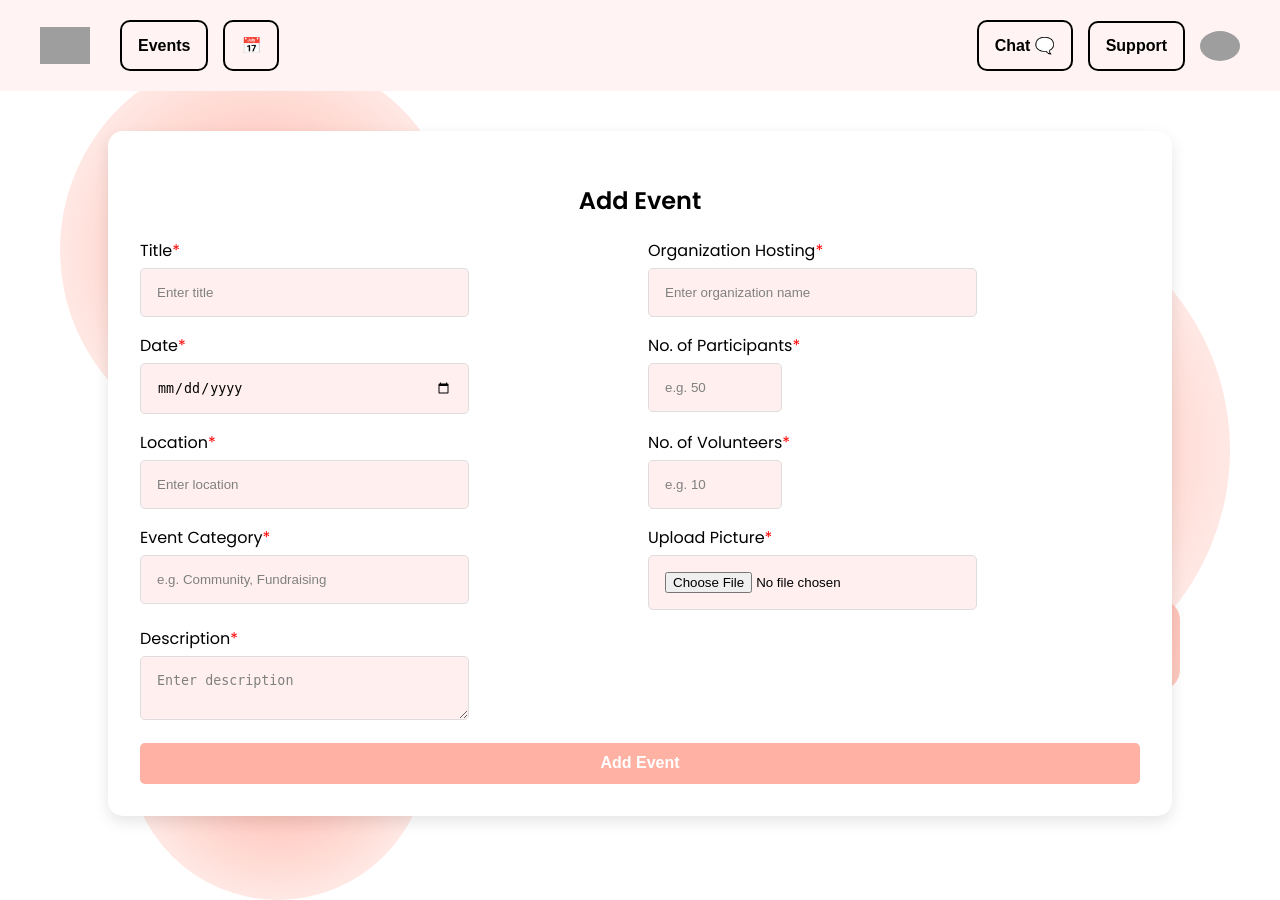
After one commit to DatGuyLolzz/CONNEX, a Flask app: page /add-event in a window 1280 px wide. The commit adds this page. Run offline with Flask 3, Linux system fonts and the light colour scheme; grey boxes are pictures that could not be loaded.

Commit message:
add event

```diff
--- a/app.py
+++ b/app.py
@@ -1,11 +1,15 @@
 from flask import Flask, render_template
 from dotenv import load_dotenv
 from app.routes import routes
+import os
 
 load_dotenv()  # Load environment variables from .env
 
 def create_app():
     app = Flask(__name__)
+    app.secret_key = os.getenv("SECRET_KEY", "your_secret_key")  # secure sessions
+    app.config["UPLOAD_FOLDER"] = "static/uploads"
+    os.makedirs(app.config["UPLOAD_FOLDER"], exist_ok=True)
     app.register_blueprint(routes)
     return app
 
--- a/app/routes.py
+++ b/app/routes.py
@@ -1,6 +1,15 @@
-from flask import Blueprint, render_template
+from flask import Blueprint, render_template, request, redirect, url_for, flash
+import os
+from werkzeug.utils import secure_filename
 
 routes = Blueprint("routes", __name__, template_folder="templates")
+
+# Configurations for uploads
+UPLOAD_FOLDER = "static/uploads"
+ALLOWED_EXTENSIONS = {"png", "jpg", "jpeg", "gif"}
+
+def allowed_file(filename):
+    return '.' in filename and filename.rsplit('.', 1)[1].lower() in ALLOWED_EXTENSIONS
 
 @routes.route("/")
 def login():
@@ -13,3 +22,32 @@ def signup():
 @routes.route("/events-management")
 def events_management():
     return render_template("admin_events.html")
+
+@routes.route("/add-event", methods=["GET", "POST"])
+def add_event():
+    if request.method == "POST":
+        title = request.form.get("title")
+        date = request.form.get("date")
+        location = request.form.get("location")
+        organization = request.form.get("organization")
+        description = request.form.get("description")
+        category = request.form.get("category")
+        volunteers = request.form.get("volunteers")
+        participants = request.form.get("participants")
+        picture = request.files.get("picture")
+
+        # Basic validation
+        if not all([title, date, location, organization, description, category, volunteers, participants, picture]):
+            flash("All fields are required!", "danger")
+            return redirect(url_for("routes.add_event"))
+
+        if picture and allowed_file(picture.filename):
+            filename = secure_filename(picture.filename)
+            picture.save(os.path.join(UPLOAD_FOLDER, filename))
+            flash("Event added successfully!", "success")
+            return redirect(url_for("routes.events_management"))
+        else:
+            flash("Invalid file type. Please upload an image.", "danger")
+            return redirect(url_for("routes.add_event"))
+
+    return render_template("add_events.html")
--- /dev/null
+++ b/app/templates/add_events.html
@@ -0,0 +1,314 @@
+<!DOCTYPE html>
+<html lang="en">
+<head>
+  <meta charset="UTF-8">
+  <meta name="viewport" content="width=device-width, initial-scale=1.0">
+  <title>Add Event</title>
+  <link href="https://fonts.googleapis.com/css2?family=Poppins:wght@400;600&display=swap" rel="stylesheet">
+  <style>
+    /* Gradient Background Shapes */
+    .bg-shape {
+      position: absolute;
+      border-radius: 50%;
+      background: radial-gradient(circle at center, #FFB1A3, #ffb1a300);
+      z-index: 0;
+    }
+
+    .circle-1 { width: 400px; height: 400px; top: 50px; left: 60px; }
+    .circle-2 { width: 300px; height: 300px; top: 600px; left: 10%; }
+    .circle-3 { width: 500px; height: 500px; bottom: 100px; right: 50px; }
+
+    .rect-1 {
+      width: 300px;
+      height: 90px;
+      background: linear-gradient(135deg, #FFB1A3, #ffb1a3aa);
+      border-radius: 20px;
+      top: 600px;
+      right: 100px;
+      position: absolute;
+    }
+
+    body {
+      background-color: white;
+      font-family: 'Poppins', sans-serif;
+      margin: 0;
+      padding: 0;
+      overflow-x: hidden;
+    }
+
+    /* Navbar/Header Styles */
+    .header {
+      position: sticky;
+      top: 0;
+      z-index: 10;
+      background-color: #FFF3F3;
+
+      display: flex;
+      justify-content: space-between;
+      align-items: center;
+      padding: 20px 40px;
+    }
+
+    .header-left {
+      display: flex;
+      align-items: center;
+      gap: 20px;
+    }
+
+    .nav-menu-left {
+      display: flex;
+      gap: 15px;
+      margin-left: 10px;
+    }
+
+    .nav-menu-right {
+      display: flex;
+      align-items: center;
+      gap: 15px;
+    }
+
+    .btn {
+      background: none;
+      border: 2px solid #000;
+      padding: 14px 16px;
+      border-radius: 10px;
+      font-weight: bold;
+      cursor: pointer;
+      font-size: 1rem;
+      text-decoration: none;
+      color: black;
+    }
+
+    .btn:hover {
+      background-color: #ffb1a3;
+      color: white;
+    }
+
+    .hamburger {
+      display: none;
+      flex-direction: column;
+      cursor: pointer;
+      gap: 4px;
+    }
+
+    .hamburger div {
+      width: 25px;
+      height: 3px;
+      background: black;
+    }
+
+    /* Main Content */
+    .main-content {
+      display: flex;
+      padding: 40px;
+      gap: 30px;
+      position: relative;
+      z-index: 1;
+    }
+
+    .container {
+      width: 100%;
+      max-width: 1000px;
+      margin: auto;
+      background: white;
+      border-radius: 15px;
+      padding: 2rem;
+      box-shadow: 0 6px 15px rgba(0, 0, 0, 0.1);
+      z-index: 2;
+    }
+
+    h2 {
+      text-align: center;
+    }
+
+    form {
+      display: grid;
+      grid-template-columns: 1fr 1fr;
+      gap: 1rem;
+    }
+
+    label {
+      display: block;
+      margin-bottom: 5px;
+
+    }
+
+    input, textarea, select {
+      width: 60%;
+      padding: 1rem;
+      border: 1px solid #ddd;
+      border-radius: 5px;
+    }
+
+    /* Smaller width for volunteers and participants - override fixed width */
+    input[name="volunteers"],
+    input[name="participants"] {
+      max-width: 100px;
+    }
+    button {
+      grid-column: span 2;
+      padding: 0.7rem;
+      background: #ffb1a3;
+      color: white;
+      border: none;
+      border-radius: 5px;
+      font-weight: bold;
+      font-size: 1rem;
+      cursor: pointer;
+    }
+
+    ul {
+      padding: 0;
+      margin: 1rem 0;
+      list-style-type: none;
+      color: red;
+      font-weight: bold;
+    }
+    input, textarea, select {
+      background-color: #FFEFEF;
+      color: black;
+    }
+
+    input::placeholder,
+    textarea::placeholder {
+      color: grey;
+    }
+    .required-star {
+        color: red;
+      }
+
+
+    /* Responsive Styles */
+    @media (max-width: 768px) {
+      .main-content {
+        flex-direction: column;
+        padding: 20px;
+      }
+
+      .header {
+        flex-direction: column;
+        align-items: flex-start;
+        gap: 10px;
+      }
+
+      .nav-menu-left,
+      .nav-menu-right {
+        width: 100%;
+        display: none;
+        flex-direction: column;
+        gap: 10px;
+        margin-left: 0;
+      }
+
+      .nav-menu-left.show,
+      .nav-menu-right.show {
+        display: flex;
+      }
+
+      .hamburger {
+        display: flex;
+      }
+
+      .circle-1 { width: 150px; height: 150px; top: 30px; left: 20px; }
+      .circle-2 { width: 100px; height: 100px; top: 500px; left: 5%; }
+      .circle-3 { width: 180px; height: 180px; bottom: 60px; right: 30px; }
+      .rect-1 { width: 150px; height: 50px; top: 500px; right: 50px; }
+    }
+  </style>
+</head>
+<body>
+
+  <!-- Background Shapes -->
+  <div class="bg-shape circle-1"></div>
+  <div class="bg-shape circle-2"></div>
+  <div class="bg-shape circle-3"></div>
+  <div class="rect-1"></div>
+
+  <!-- Header -->
+  <header class="header">
+    <div class="header-left">
+      <img src="your-logo.png" alt="Logo" width="50" />
+      <div class="hamburger" onclick="toggleMenu()">
+        <div></div>
+        <div></div>
+        <div></div>
+      </div>
+      <div id="navMenuLeft" class="nav-menu-left">
+        <button class="btn">Events</button>
+        <button class="btn">📅</button>
+      </div>
+    </div>
+    <div id="navMenuRight" class="nav-menu-right">
+      <button class="btn">Chat 🗨️</button>
+      <button class="btn">Support</button>
+      <img src="your-avatar.png" alt="Avatar" width="40" style="border-radius: 50%;" />
+    </div>
+  </header>
+
+  <!-- Main Content -->
+  <div class="main-content">
+    <div class="container">
+      <h2>Add Event</h2>
+
+      {% with messages = get_flashed_messages(with_categories=true) %}
+        {% if messages %}
+          <ul>
+            {% for category, message in messages %}
+              <li style="color: {{ 'red' if category == 'danger' else 'green' }}">{{ message }}</li>
+            {% endfor %}
+          </ul>
+        {% endif %}
+      {% endwith %}
+
+      <form method="POST" enctype="multipart/form-data">
+        <div>
+          <label for="title">Title<span class="required-star">*</span></label>
+          <input type="text" name="title" placeholder="Enter title" required>
+        </div>
+        <div>
+          <label for="organization">Organization Hosting<span class="required-star">*</span></label>
+          <input type="text" name="organization" placeholder="Enter organization name" required>
+        </div>
+        <div>
+          <label for="date">Date<span class="required-star">*</span></label>
+          <input type="date" name="date" placeholder="dd/mm/yyyy" required>
+        </div>
+        <div>
+          <label for="participants">No. of Participants<span class="required-star">*</span></label>
+          <input type="number" name="participants" min="1" placeholder="e.g. 50" required>
+        </div>
+        <div>
+          <label for="location">Location<span class="required-star">*</span></label>
+          <input type="text" name="location" placeholder="Enter location" required>
+        </div>
+        <div>
+          <label for="volunteers">No. of Volunteers<span class="required-star">*</span></label>
+          <input type="number" name="volunteers" min="1" placeholder="e.g. 10" required>
+        </div>
+        <div>
+          <label for="category">Event Category<span class="required-star">*</span></label>
+          <input type="text" name="category" placeholder="e.g. Community, Fundraising" required>
+        </div>
+        <div>
+          <label for="picture">Upload Picture<span class="required-star">*</span></label>
+          <input type="file" name="picture" accept="image/*" required>
+        </div>
+        <div>
+          <label for="description">Description<span class="required-star">*</span></label>
+          <textarea name="description" placeholder="Enter description" required></textarea>
+        </div>
+
+        <button type="submit">Add Event</button>
+      </form>
+    </div>
+  </div>
+
+  <!-- JS for Hamburger Menu -->
+  <script>
+    function toggleMenu() {
+      document.getElementById("navMenuLeft").classList.toggle("show");
+      document.getElementById("navMenuRight").classList.toggle("show");
+    }
+  </script>
+</body>
+</html>
```
Also changed, not shown: app/templates/admin_events.html (+41 -17 lines).
